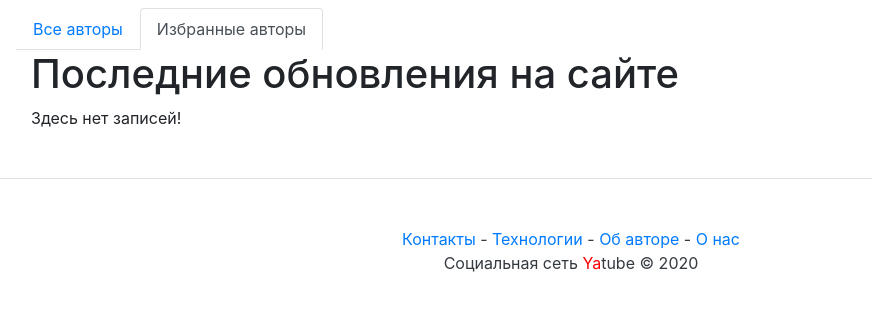
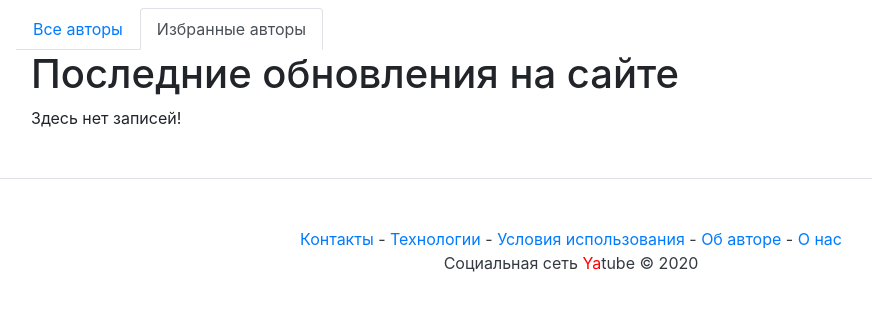
Before and after one commit to myelemisearth/hw05_final, a Django app: page /follow/ in a window 1280 px wide. Shown: the part 56-367 px from the top of the page, without its empty margins (69-941 px from the left). Run offline with Django 3.2, Linux system fonts and the light colour scheme; the visitor is signed in with stand-in values (Sample User, id 1); data comes from the database, SQL or seed files in the repository; data that the repository does not hold is empty; some libraries are stand-ins or nearby versions.

Commit message:
Added new flatpage

```diff
--- a/templates/footer.html
+++ b/templates/footer.html
@@ -2,6 +2,7 @@
     <p class="m-0 text-dark text-center ">
         <a href="/contacts/">Контакты</a> -
         <a href="/about-spec/">Технологии</a> -
+        <a href="/terms/">Условия использования</a> -
         <a href="/about-author/">Об авторе</a> -
         <a href="/about-us/">О нас</a>
     </p>
```
